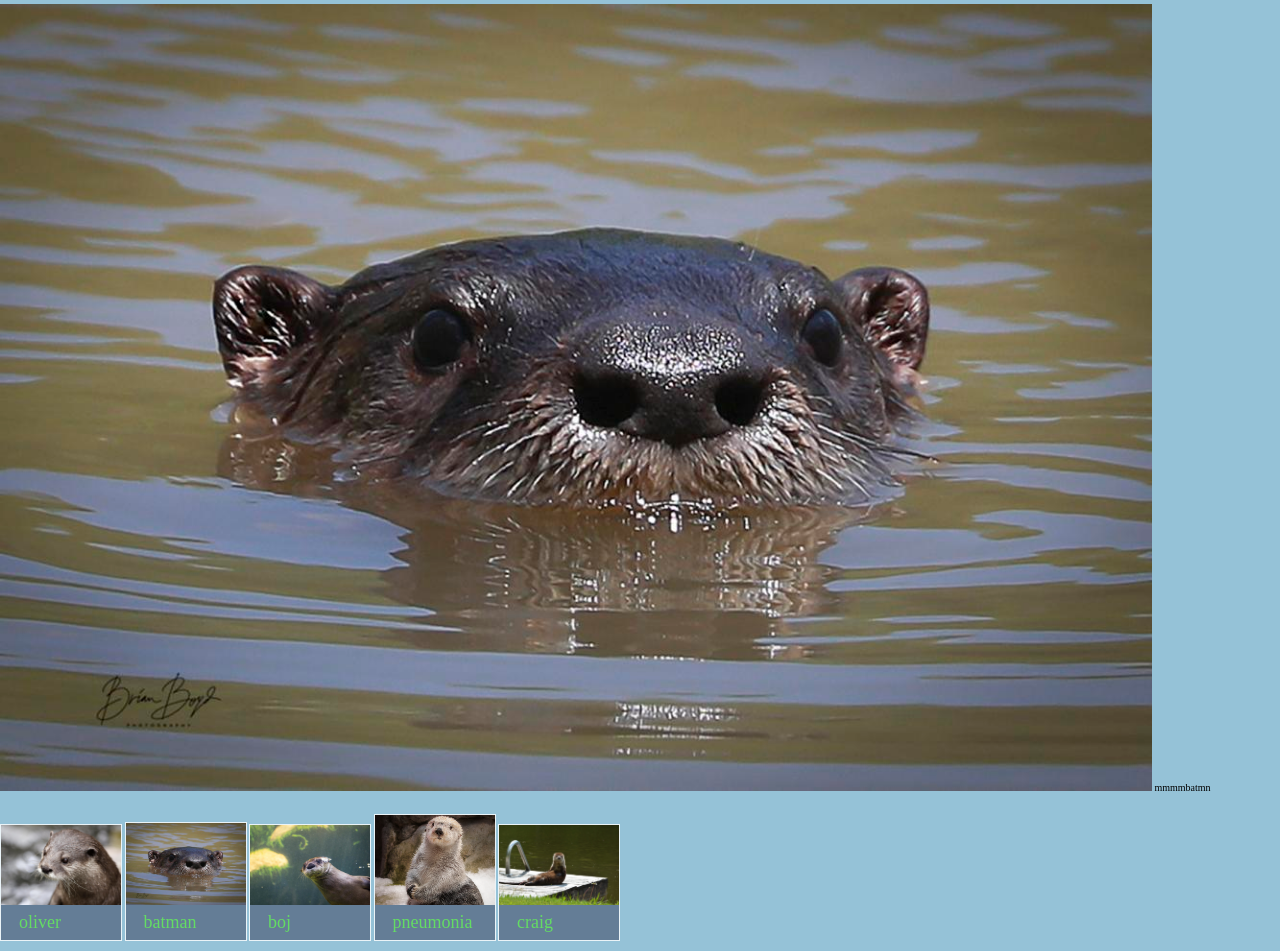
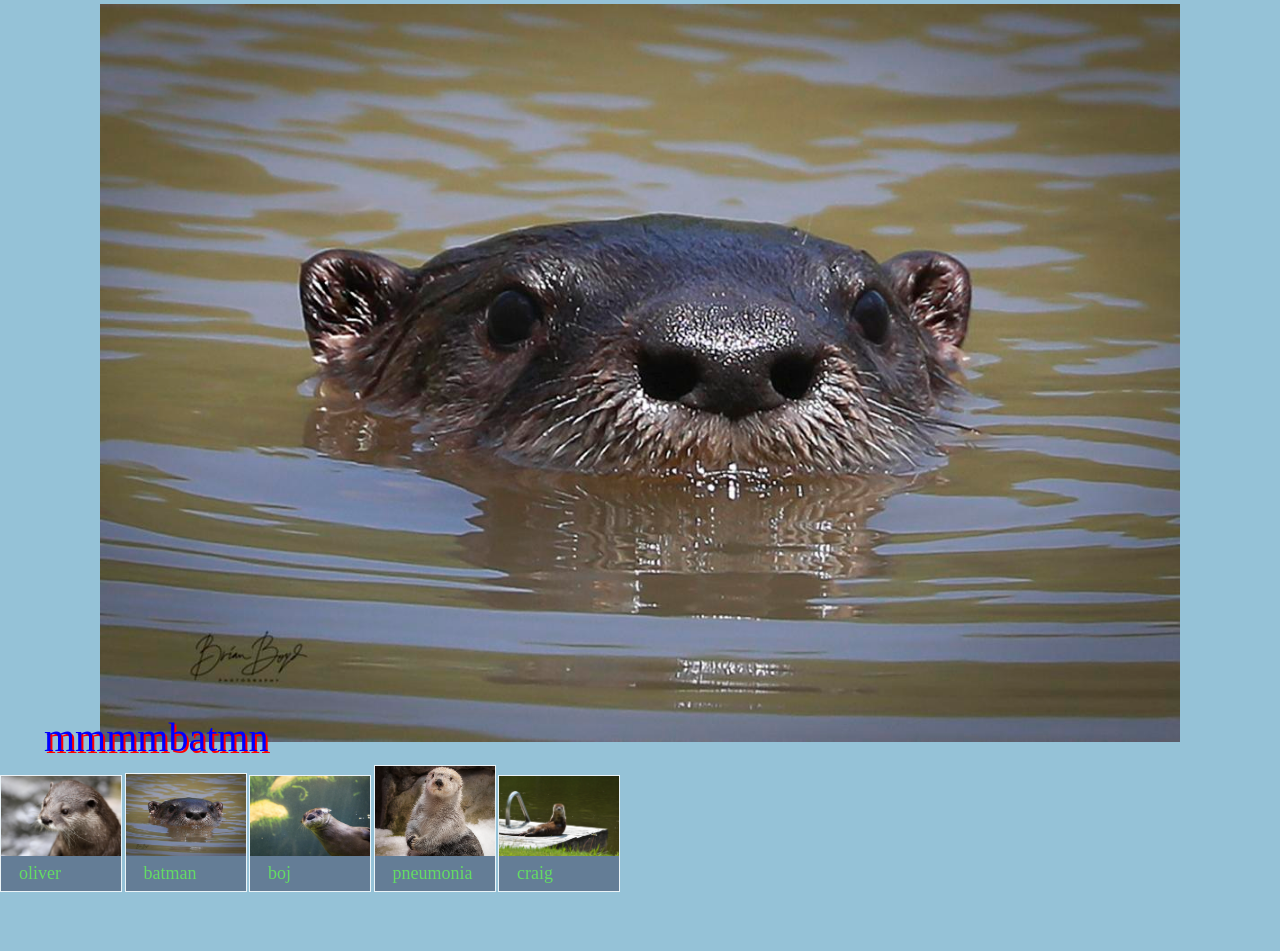
Before and after one commit to ElvisVM/ottergram, a plain HTML site: page index.html in a window 1280 px wide. Shown: the part 88-1039 px from the top of the page. After the commit the page ends 990 px from the top, so only its background shows below. Drawn offline with nearby package versions, Linux system fonts and the light colour scheme.

Commit message:
u4 final check in

```diff
--- a/index.html
+++ b/index.html
@@ -50,8 +50,10 @@
     </main>
 
     <div class="detail-image-container">
-        <img class="detail-image" src="otter pics\batman.jpg" alt="">
-        <span class="detail-image-title">mmmmbatmn</span>
+        <div class="detail-image-frame">
+            <img class="detail-image" src="otter pics\batman.jpg" alt="">
+            <span class="detail-image-title">mmmmbatmn</span>
+        </div>
     </div>
 
 </body>
--- a/stylesheets/styles.css
+++ b/stylesheets/styles.css
@@ -81,4 +81,21 @@ html, body {
 
 .detail-image-container{
     flex: 1 1 auto;
+    display: flex;
+    justify-content: center;
+    align-items: center;
 }
+
+.detail-image-frame{
+    position: relative;
+    text-align: center;
+}
+
+.detail-image-title{
+    color: rgb(0, 0, 255);
+    font-size: 40px;
+    position: absolute;
+    bottom: -16px;
+    left: 4px;
+    text-shadow: rgb(100%, 0%, 0%) 2px 2px 0px;
+}
```
